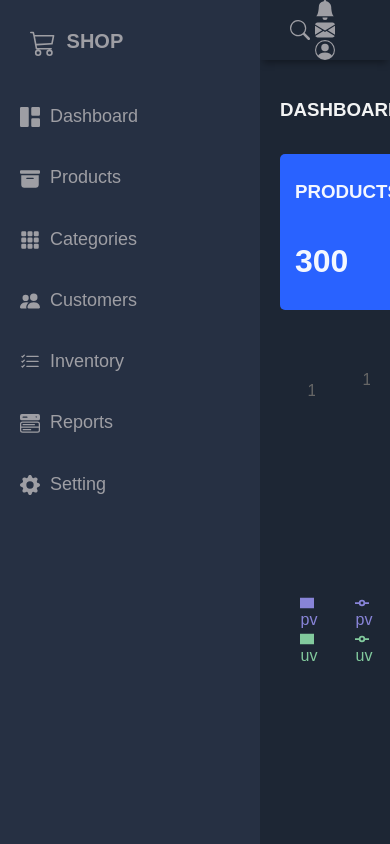
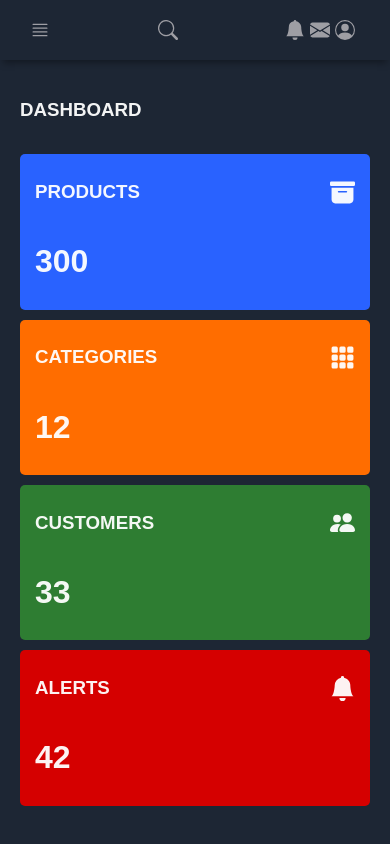
Before and after one commit to Rocky3112/Admin-Panel, a React (Vite) app: page / in a window 390 px wide. Built offline with nearby package versions, Linux system fonts and the light colour scheme.

Commit message:
responsive done

```diff
--- a/src/App.css
+++ b/src/App.css
@@ -173,3 +173,49 @@
   height: 300px;
   color: aqua;
 }
+
+/* Medium <= 992px */
+
+@media screen and (max-width: 992px) {
+  .grid-container {
+    grid-template-columns: 1fr;
+    grid-template-rows: 0.2fr 3fr;
+    grid-template-areas:
+      'header'
+      'main';
+  }
+
+  #sidebar {
+    display: none;
+  }
+
+  .menu-icon {
+    display: inline;
+  }
+
+  .sidebar-title > span {
+    display: inline;
+  }
+}
+/* Small <= 768px */
+
+@media screen and (max-width: 768px) {
+  .main-cards {
+    grid-template-columns: 1fr;
+    gap: 10px;
+    margin-bottom: 0;
+  }
+
+  .charts {
+    grid-template-columns: 1fr;
+    margin-top: 30px;
+  }
+}
+
+/* Extra Small <= 576px */
+
+@media screen and (max-width: 576px) {
+  .hedaer-left {
+    display: none;
+  }
+}
--- a/src/components/Home.jsx
+++ b/src/components/Home.jsx
@@ -18,7 +18,7 @@
   },
   {
     name: 'Page C',
-    uv: 2000,
+    uv: 2500,
     pv: 9800,
     amt: 2290,
   },
@@ -30,14 +30,14 @@
   },
   {
     name: 'Page E',
-    uv: 1890,
+    uv: 2890,
     pv: 4800,
     amt: 2181,
   },
   {
     name: 'Page F',
-    uv: 2390,
-    pv: 3800,
+    uv: 3390,
+    pv: 4800,
     amt: 2500,
   },
   {
```
